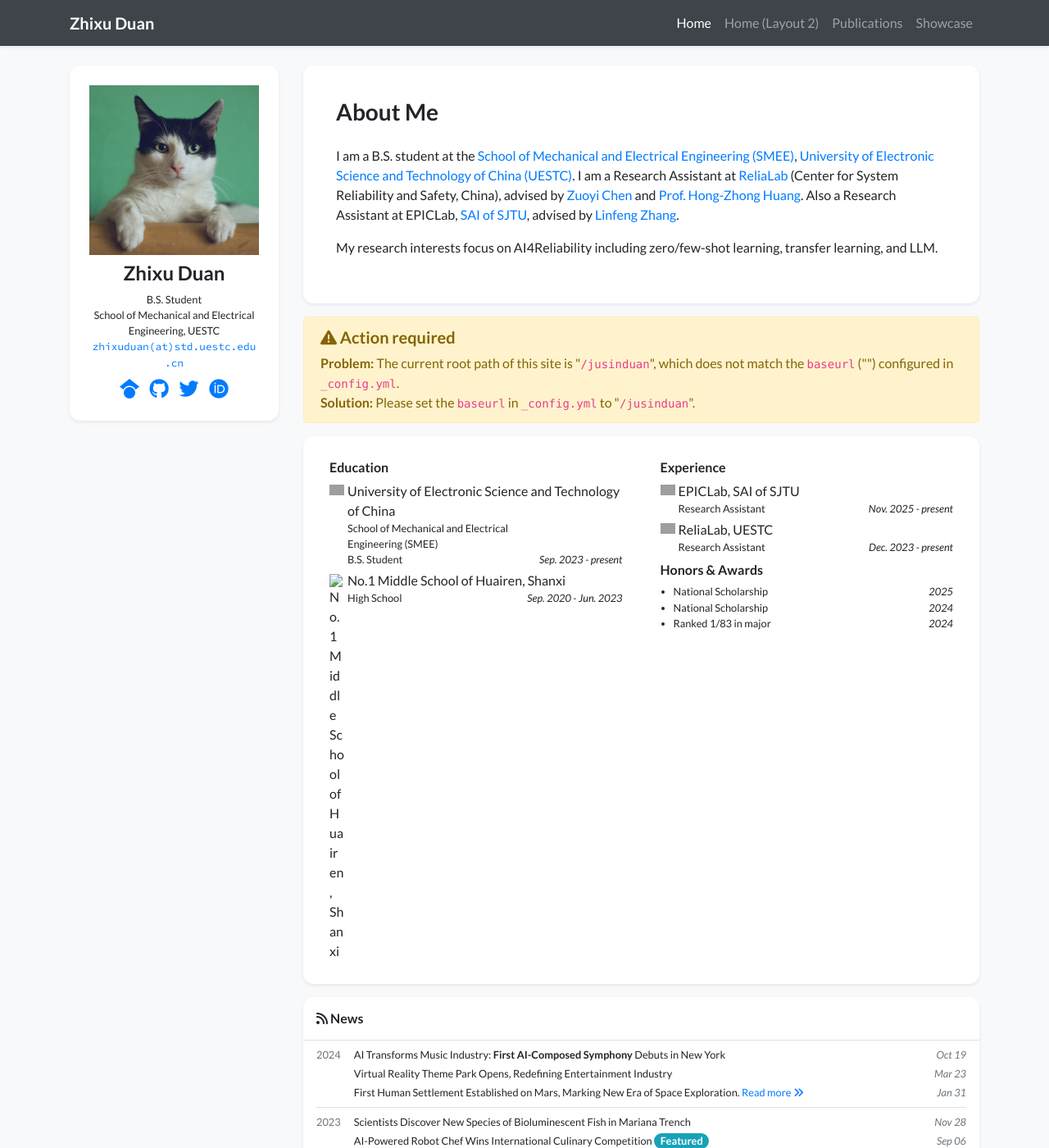
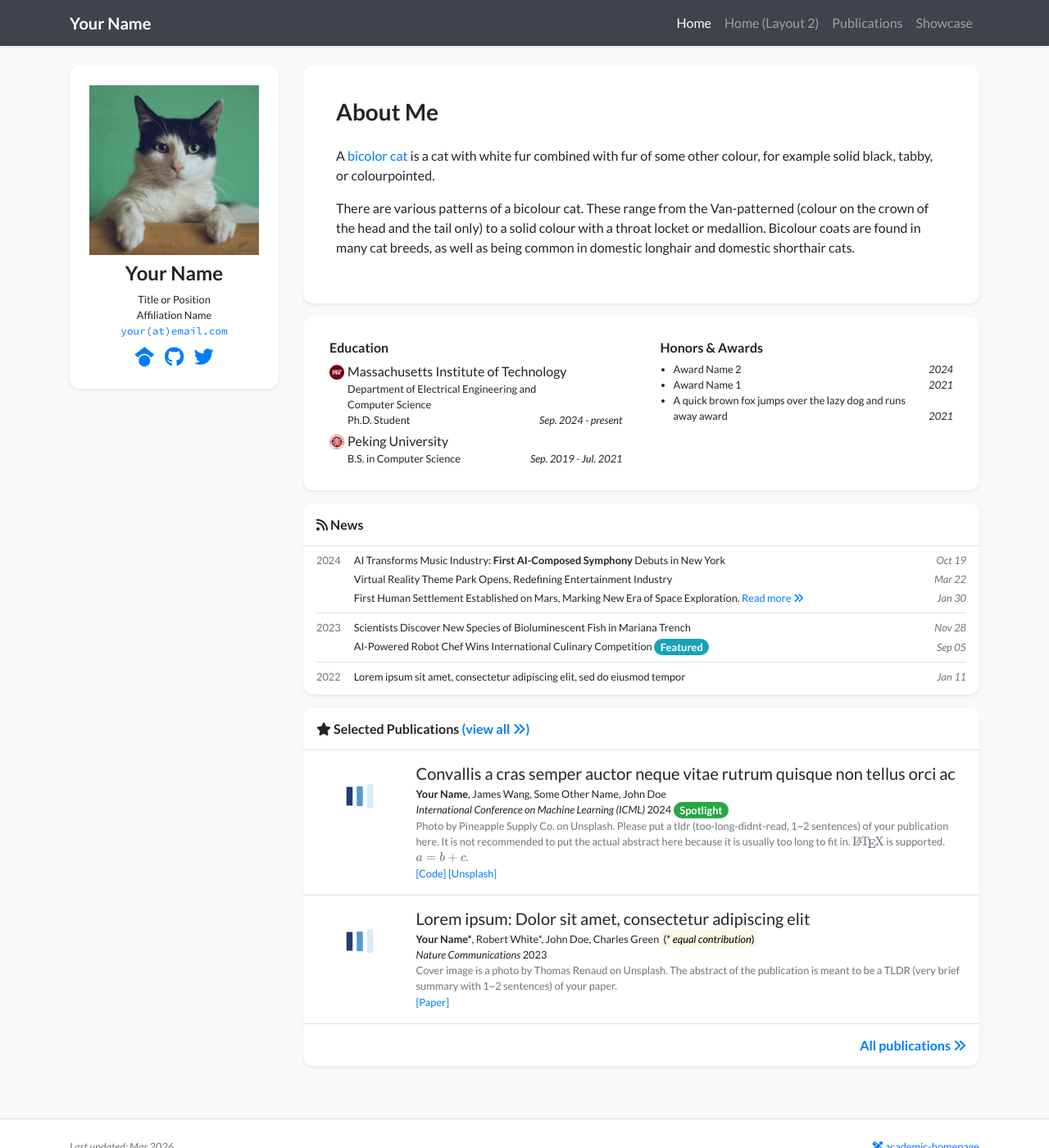
Before and after one commit to zxuuuustupid/jusinduan, a Jekyll site: the page built from index.html, in a window 1280 px wide and 1400 px high. Shown: the whole window at 82% size. Built offline with Jekyll 4.4.1, drawn with Linux system fonts in a browser that asks for light colours; nearby versions of some CDN libraries; a style sheet for code colours, icons or effects is not loaded; some of the changed text lies outside the part shown; grey boxes are pictures that could not be loaded.

Commit message:
modified:   _config.yml modified:   _data/profile.yml

```diff
--- a/_config.yml
+++ b/_config.yml
@@ -13,10 +13,7 @@
 # you will see them accessed via {{ site.title }}, {{ site.email }}, and so on.
 # You can create any custom variable you would like, and they will be accessible
 # in the templates via {{ site.myvariable }}.
-url: "" # the base hostname & protocol for your site e.g. "https://[your username].github.io"
-baseurl: "" # the subpath of your site, e.g. /blog
-
-title: "Zhixu Duan"
+baseurl: "/academic-homepage" # the subpath of your site, e.g. /blog
 
 # Build settings
 markdown: kramdown
@@ -35,27 +32,9 @@
 #   - vendor/gems/
 #   - vendor/ruby/
 
-timezone: Asia/Shanghai
+# timezone: Asia/Shanghai
 
 collections:
   - publications
   - news
   - showcase
-
-defaults:
-  - scope:
-      path: ""
-    values:
-      layout: default
-  - scope:
-      type: publications
-    values:
-      layout: default
-  - scope:
-      type: news
-    values:
-      layout: default
-  - scope:
-      type: showcase
-    values:
-      layout: default
--- a/_data/profile.yml
+++ b/_data/profile.yml
@@ -1,56 +1,61 @@
-primary_name: "Zhixu Duan"
-secondary_name: "段之续"
-navbar_name: "Zhixu Duan"
+primary_name: "Your Name"
+secondary_name: ""
+navbar_name: "Your Name"
 
 positions:
-- name: B.S. Student
-- name: School of Mechanical and Electrical Engineering, UESTC
-  logo: /assets/images/uetsc.png
+- name: Title or Position
+- name: Affiliation Name
+  logo: /assets/images/badges/MIT_Social_circle.png  # Logo is optional
 
 
-email: "zhixuduan@std.uestc.edu.cn"
-gscholar: Xwl4fvMAAAAJ
-github: zxuuuustupid
-twitter: Zhixu256069
-orcid: 0009-0009-6028-5515
+email: "your@email.com"
+# cv_link: link-to-your-cv-file
+gscholar: xFmQpf4AAAAJ  # This is an example, replace it with your own Google Scholar ID
+github: your_github_id
+twitter: your_twitter_id  # Do not include the '@' symbol
+# wechat_qrcode: /assets/images/etc/wechat.jpg
+# wechat_prompt: >-
+#   Please tell me your <strong>name</strong> and <strong>affiliation</strong> (current or past) when adding my wechat. Thanks!
+# linkedin: your-linked-in-id
+# orcid: 0000-0000-0000-0000
 
 short_bio_text_justify: false
 short_bio: >-
   <p>
-    I am a B.S. student at the <a href="https://www.smee.uestc.edu.cn/" target="_blank">School of Mechanical and Electrical Engineering (SMEE)</a>, <a href="https://www.uestc.edu.cn/" target="_blank">University of Electronic Science and Technology of China (UESTC)</a>. I am a Research Assistant at <a href="http://relialab.org/" target="_blank">ReliaLab</a> (Center for System Reliability and Safety, China), advised by <a href="https://scholar.google.com/citations?user=nffqj1QAAAAJ" target="_blank">Zuoyi Chen</a> and <a href="https://www.researchgate.net/profile/Hong-Zhong-Huang" target="_blank">Prof. Hong-Zhong Huang</a>. Also a Research Assistant at EPICLab, <a href="https://sai.sjtu.edu.cn/" target="_blank">SAI of SJTU</a>, advised by <a href="http://www.zhanglinfeng.tech/" target="_blank">Linfeng Zhang</a>.
+    A <a href="https://en.wikipedia.org/wiki/Bicolor_cat" target="_blank">bicolor cat</a> is a cat with white fur combined with fur of some other colour, for example solid black, tabby, or colourpointed.
   </p>
   <p>
-    My research interests focus on AI4Reliability including zero/few-shot learning, transfer learning, and LLM.
+    There are various patterns of a bicolour cat. These range from the Van-patterned (colour on the crown of the head
+    and the tail only) to a solid colour with a throat locket or medallion. Bicolour coats are found in many cat breeds,
+    as well as being common in domestic longhair and domestic shorthair cats.
   </p>
 
 portrait_url: /assets/images/photos/portrait.jpg
-portrait_caption: ""
+portrait_caption: >-
+  Photo by Manja Vitolic on Unsplash (this caption is optional, comment it out to disable).
 
 education:
-- name: University of Electronic Science and Technology of China
-  logo: /assets/images/uetsc.png
+- name: Massachusetts Institute of Technology
+  logo: /assets/images/badges/MIT_Social_circle.png
   position: >-
-    School of Mechanical and Electrical Engineering (SMEE) <br/>
-    B.S. Student
-  date: Sep. 2023 - present
-- name: No.1 Middle School of Huairen, Shanxi
-  position: High School
-  date: Sep. 2020 - Jun. 2023
+    Department of Electrical Engineering and Computer Science <br/>
+    Ph.D. Student
+  date: Sep. 2024 - present
+- name: Peking University
+  logo: /assets/images/badges/PKU_red.png
+  position: B.S. in Computer Science
+  date: Sep. 2019 - Jul. 2021
 
-experience:
-- name: EPICLab, SAI of SJTU
-  logo: /assets/images/badges/sjtu.png
-  position: Research Assistant
-  date: Nov. 2025 - present
-- name: ReliaLab, UESTC
-  logo: /assets/images/uetsc.png
-  position: Research Assistant
-  date: Dec. 2023 - present
+# experience:
+# - name: Peking University
+#   logo: /assets/images/badges/PKU_red.png
+#   position: Research Intern
+#   date: Sep. 2019 - Jul. 2021
 
 awards:
-- name: National Scholarship
-  date: 2025
-- name: National Scholarship
+- name: Award Name 2
   date: 2024
-- name: Ranked 1/83 in major
-  date: 2024
+- name: Award Name 1
+  date: 2021
+- name: A quick brown fox jumps over the lazy dog and runs away award
+  date: 2021
```
Also changed, not shown: _publications/2024/2024-prn-fault-detection.md (deleted, +0 -17 lines), _publications/2025/2025-bien.md (deleted, +0 -17 lines), _publications/2025/2025-clip-reasoning.md (deleted, +0 -17 lines), _publications/2025/2025-ctsl.md (deleted, +0 -17 lines), _publications/2025/2025-decoupling-fault.md (deleted, +0 -17 lines), _publications/2025/2025-pseudo-fault.md (deleted, +0 -18 lines), _publications/2026/2026-industrycode.md (deleted, +0 -18 lines), _publications/2026/2026-uhdrl.md (deleted, +0 -17 lines), vercel.json (deleted, +0 -18 lines).
